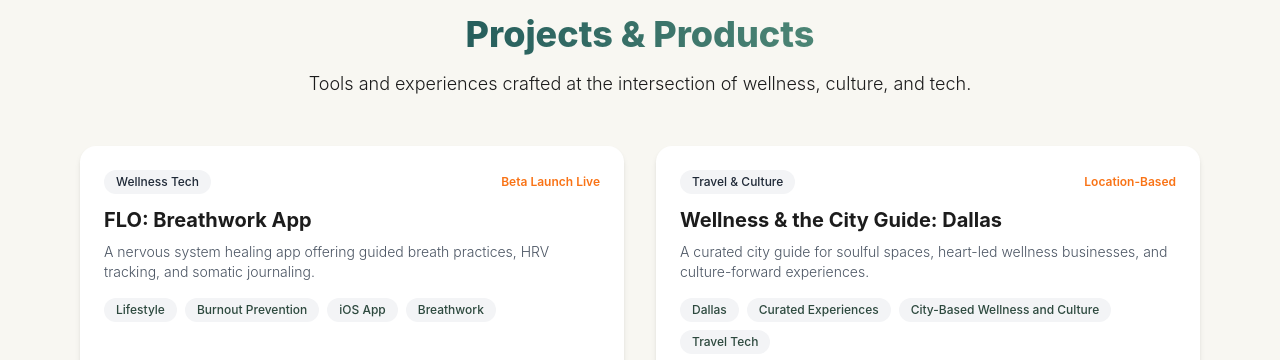
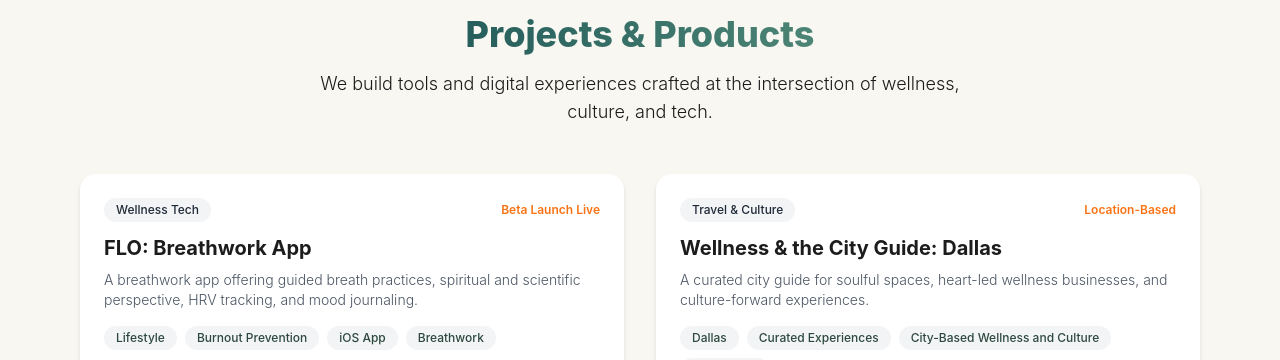
Before and after one commit to meamya/MotifMetrics, a Next.js app: page / in a window 1280 px wide. Shown: the part 827-1187 px from the top of the page. Built offline with nearby package versions, Linux system fonts and the light colour scheme.

Commit message:
text changes to projects and products section

```diff
--- a/components/Projects.tsx
+++ b/components/Projects.tsx
@@ -9,7 +9,7 @@ const projects = [
     stat: 'Beta Launch Live',
     title: 'FLO: Breathwork App',
     description:
-      'A nervous system healing app offering guided breath practices, HRV tracking, and somatic journaling.',
+      'A breathwork app offering guided breath practices, spiritual and scientific perspective, HRV tracking, and mood journaling.',
     tags: ['Lifestyle', 'Burnout Prevention', 'iOS App', 'Breathwork'],
   },
   {
@@ -33,7 +33,7 @@ export default function ProjectsPage() {
           </span>
         </h2>
         <p className="text-md sm:text-lg text-charcoal font-light max-w-2xl mx-auto">
-          Tools and experiences crafted at the intersection of wellness, culture, and tech.
+          We build tools and digital experiences crafted at the intersection of wellness, culture, and tech.
         </p>
       </div>
 
```
